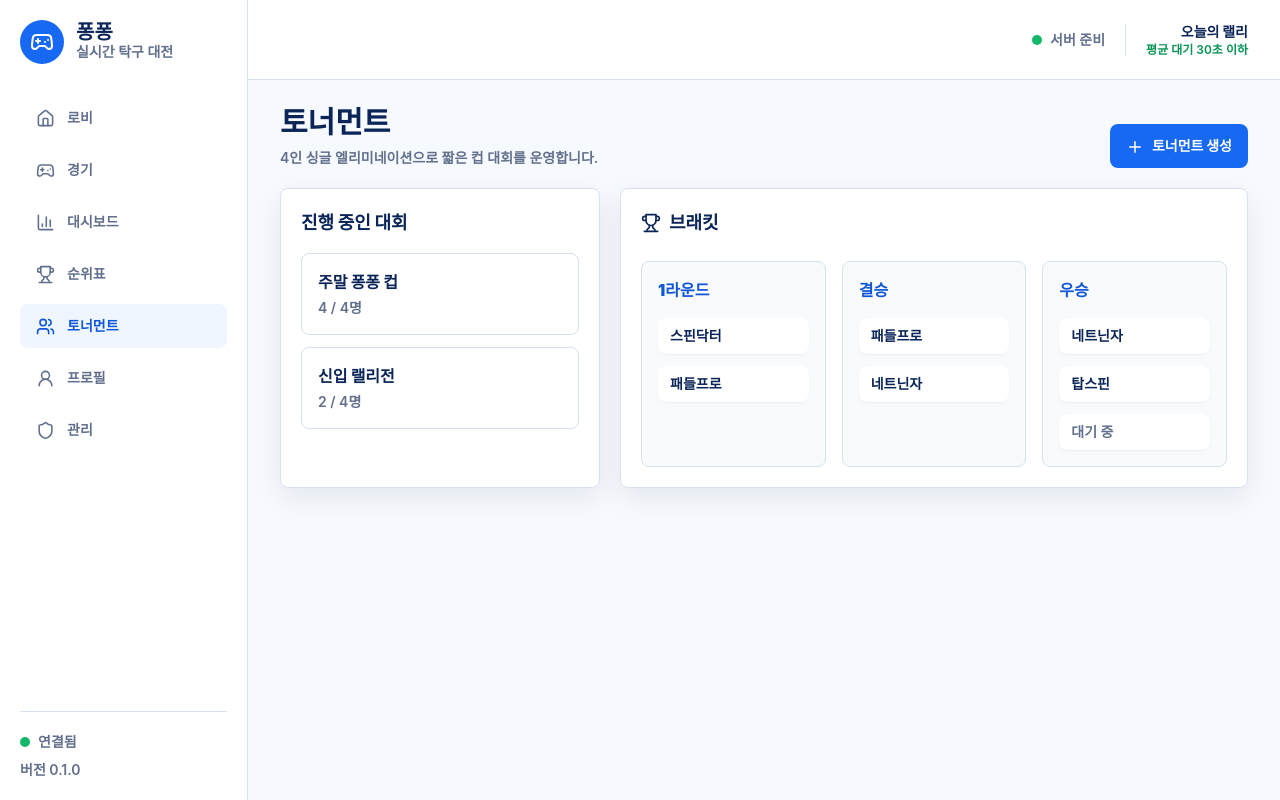
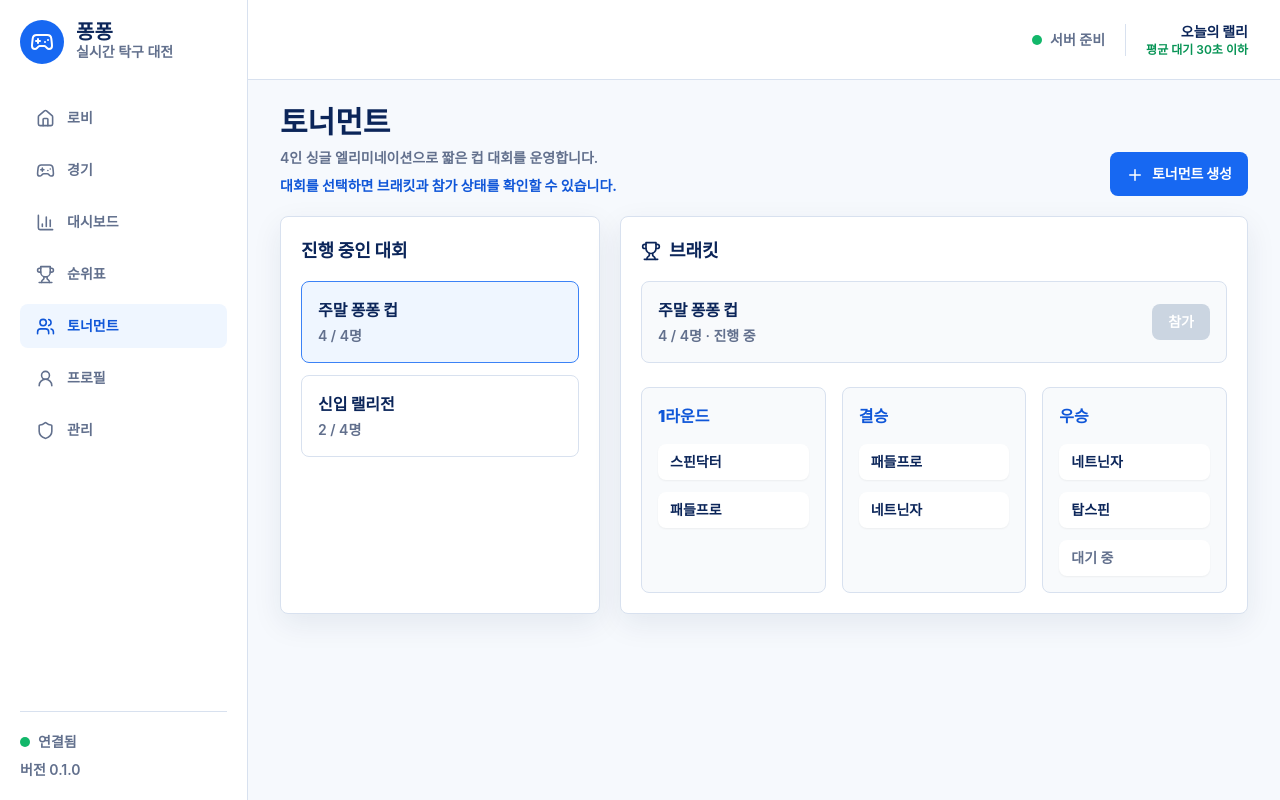
Before and after one commit to seungwoo7050/42web-workspace, a Next.js app in the folder apps/web/: page /tournaments in a window 1280 px wide. Built offline with nearby package versions, Linux system fonts and the light colour scheme; no server answers.

Commit message:
feat(tournament): 생성과 참가 동작 연결

```diff
--- a/apps/web/src/app/tournaments/page.tsx
+++ b/apps/web/src/app/tournaments/page.tsx
@@ -4,19 +4,39 @@ import { useEffect, useState } from "react";
 import { Plus, Trophy } from "lucide-react";
 import type { TournamentSummary } from "@pong-pong/shared";
 import { AppShell } from "@/components/AppShell";
-import { createTournament, getTournaments } from "@/lib/api";
+import { createTournament, getTournaments, joinTournament } from "@/lib/api";
 import { sampleTournaments } from "@/lib/sample";
 
 export default function TournamentsPage() {
   const [items, setItems] = useState<TournamentSummary[]>(sampleTournaments);
+  const [selectedId, setSelectedId] = useState(sampleTournaments[0]?.id ?? "");
+  const [message, setMessage] = useState("대회를 선택하면 브래킷과 참가 상태를 확인할 수 있습니다.");
+  const selected = items.find((item) => item.id === selectedId) ?? items[0];
 
   useEffect(() => {
-    getTournaments().then(setItems);
+    getTournaments().then((tournaments) => {
+      setItems(tournaments);
+      setSelectedId((current) => current || tournaments[0]?.id || "");
+    });
   }, []);
 
   async function create() {
     const tournament = await createTournament("새로운 퐁퐁 컵");
     setItems((current) => [tournament, ...current]);
+    setSelectedId(tournament.id);
+    setMessage(`${tournament.name}을 생성했습니다.`);
+  }
+
+  async function join() {
+    if (!selected) return;
+    try {
+      const tournament = await joinTournament(selected.id);
+      setItems((current) => current.map((item) => (item.id === tournament.id ? tournament : item)));
+      setSelectedId(tournament.id);
+      setMessage(`${tournament.name}에 참가했습니다.`);
+    } catch {
+      setMessage("토너먼트 참가에는 로그인이 필요합니다.");
+    }
   }
 
   return (
@@ -25,6 +45,7 @@ export default function TournamentsPage() {
         <div>
           <h1 className="text-3xl font-black text-ink">토너먼트</h1>
           <p className="mt-2 text-sm font-semibold text-muted">4인 싱글 엘리미네이션으로 짧은 컵 대회를 운영합니다.</p>
+          <p className="mt-2 text-sm font-bold text-blue-700">{message}</p>
         </div>
         <button className="focus-ring rounded-lg bg-blue-600 px-4 py-3 text-sm font-black text-white" onClick={create}>
           <Plus size={18} className="mr-2 inline" />
@@ -36,7 +57,14 @@ export default function TournamentsPage() {
           <h2 className="text-lg font-black text-ink">진행 중인 대회</h2>
           <div className="mt-4 grid gap-3">
             {items.map((item) => (
-              <button key={item.id} className="focus-ring rounded-lg border border-line p-4 text-left hover:border-blue-300">
+              <button
+                key={item.id}
+                className={`focus-ring rounded-lg border p-4 text-left hover:border-blue-300 ${selected?.id === item.id ? "border-blue-500 bg-blue-50" : "border-line"}`}
+                onClick={() => {
+                  setSelectedId(item.id);
+                  setMessage(`${item.name}을 선택했습니다.`);
+                }}
+              >
                 <p className="font-black text-ink">{item.name}</p>
                 <p className="mt-1 text-sm font-semibold text-muted">
                   {item.playerCount} / {item.capacity}명
@@ -49,12 +77,25 @@ export default function TournamentsPage() {
           <h2 className="flex items-center gap-2 text-lg font-black text-ink">
             <Trophy size={20} /> 브래킷
           </h2>
+          {selected ? (
+            <div className="mt-4 flex flex-wrap items-center justify-between gap-3 rounded-lg border border-line bg-slate-50 p-4">
+              <div>
+                <p className="font-black text-ink">{selected.name}</p>
+                <p className="mt-1 text-sm font-semibold text-muted">
+                  {selected.playerCount} / {selected.capacity}명 · {selected.status === "open" ? "모집 중" : selected.status === "running" ? "진행 중" : "종료"}
+                </p>
+              </div>
+              <button className="focus-ring rounded-lg bg-green-600 px-4 py-2 text-sm font-black text-white disabled:cursor-not-allowed disabled:bg-slate-300" onClick={join} disabled={selected.playerCount >= selected.capacity}>
+                참가
+              </button>
+            </div>
+          ) : null}
           <div className="mt-6 grid gap-4 md:grid-cols-3">
             {["1라운드", "결승", "우승"].map((round, index) => (
               <div key={round} className="rounded-lg border border-line bg-slate-50 p-4">
                 <p className="font-black text-blue-700">{round}</p>
                 <div className="mt-4 grid gap-3">
-                  {(items[0]?.entries ?? []).slice(index, index + 2).map((entry) => (
+                  {(selected?.entries ?? []).slice(index, index + 2).map((entry) => (
                     <div key={entry.id} className="rounded-lg bg-white px-3 py-2 text-sm font-bold text-ink shadow-sm">
                       {entry.displayName}
                     </div>
```
